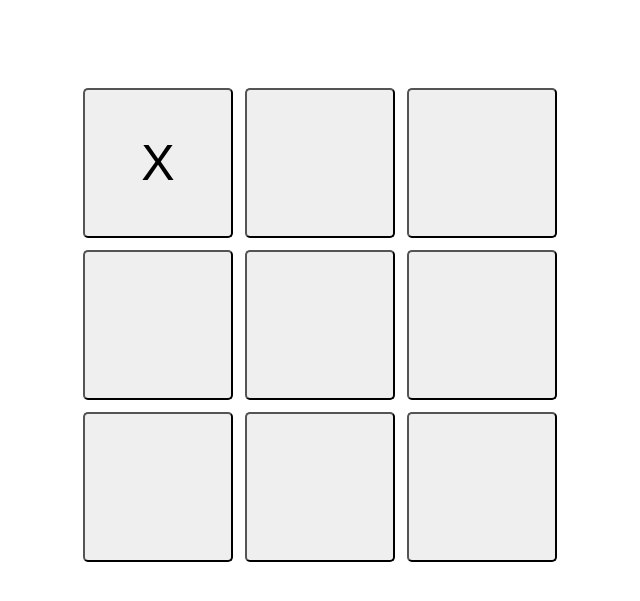
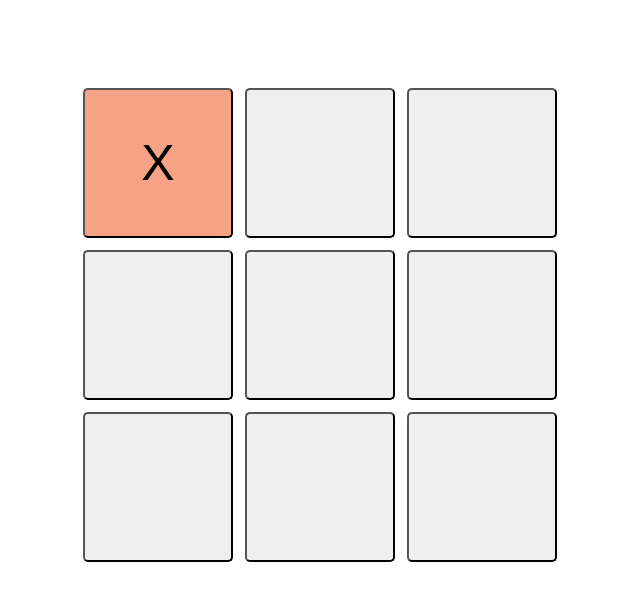
Before and after one commit to majumvalaski/Jogo-da-velha, a plain HTML site: page index.html in a window 1280 px wide. Both pictures are taken after a click on the button 478 px from the left and 238 px from the top of the page. Shown: the part 75-676 px from the top of the page, without its empty margins (320-960 px from the left). Drawn offline with Linux system fonts and the light colour scheme.

Commit message:
adicionando cor para casa selecionada

```diff
--- a/index.css
+++ b/index.css
@@ -26,3 +26,6 @@ table{
 .casas:hover{
     background-color: rgba(243, 143, 107, 0.824);
 }
+.casa-selecionada{
+    background-color: rgba(243, 143, 107, 0.824);
+}
--- a/script.js
+++ b/script.js
@@ -18,6 +18,9 @@ function makeMove(row, col) {
     // Atualiza o texto da célula no HTML
         let button = document.getElementById('cell-' + row + '-' + col);
         button.textContent = currentPlayer;
+
+    // Adiciona a classe CSS para colorir a célula
+        button.classList.add('casa-selecionada');
 
     // Verifica se o jogo acabou após a jogada
         if (isGameOver()) {
```
